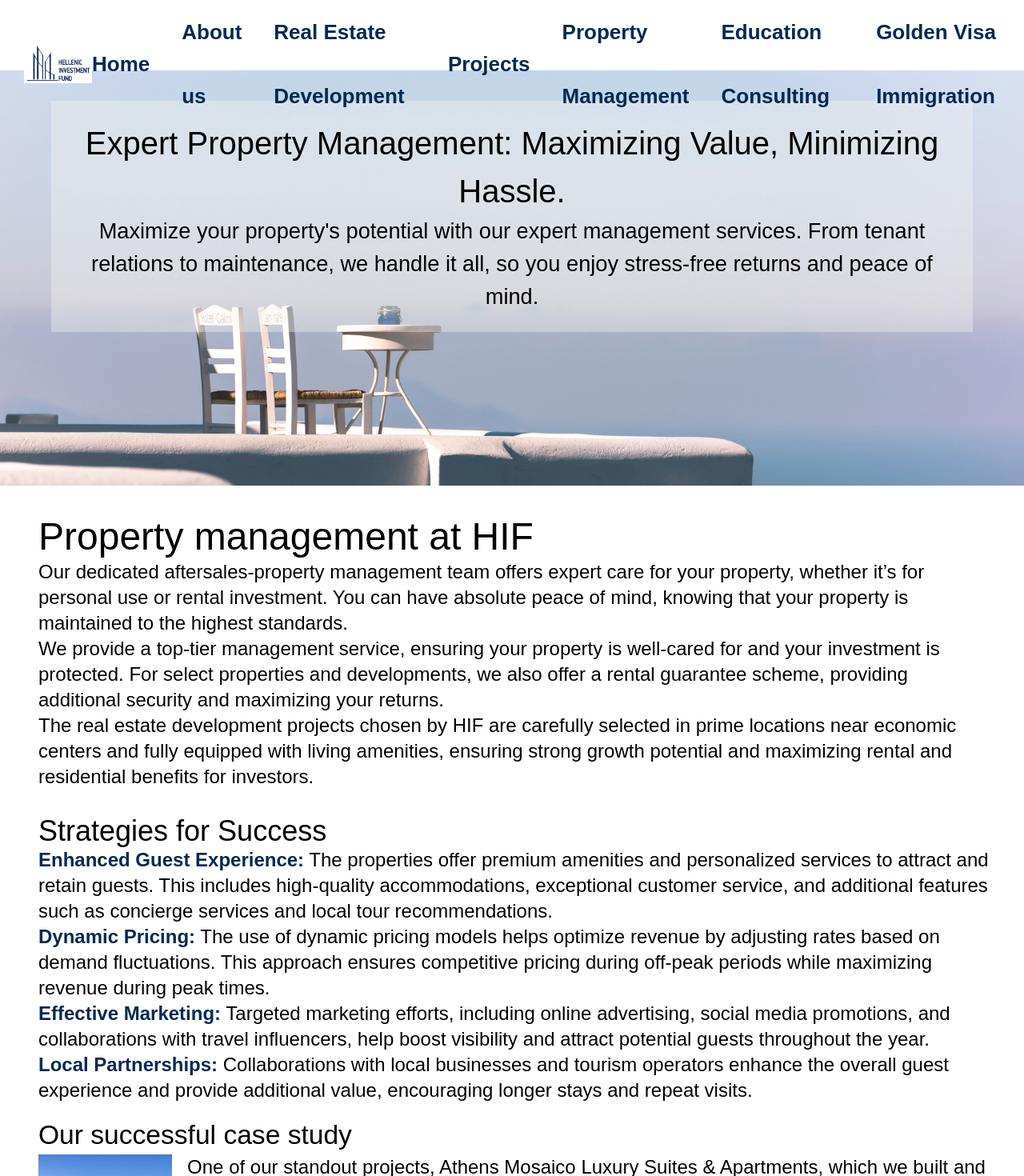
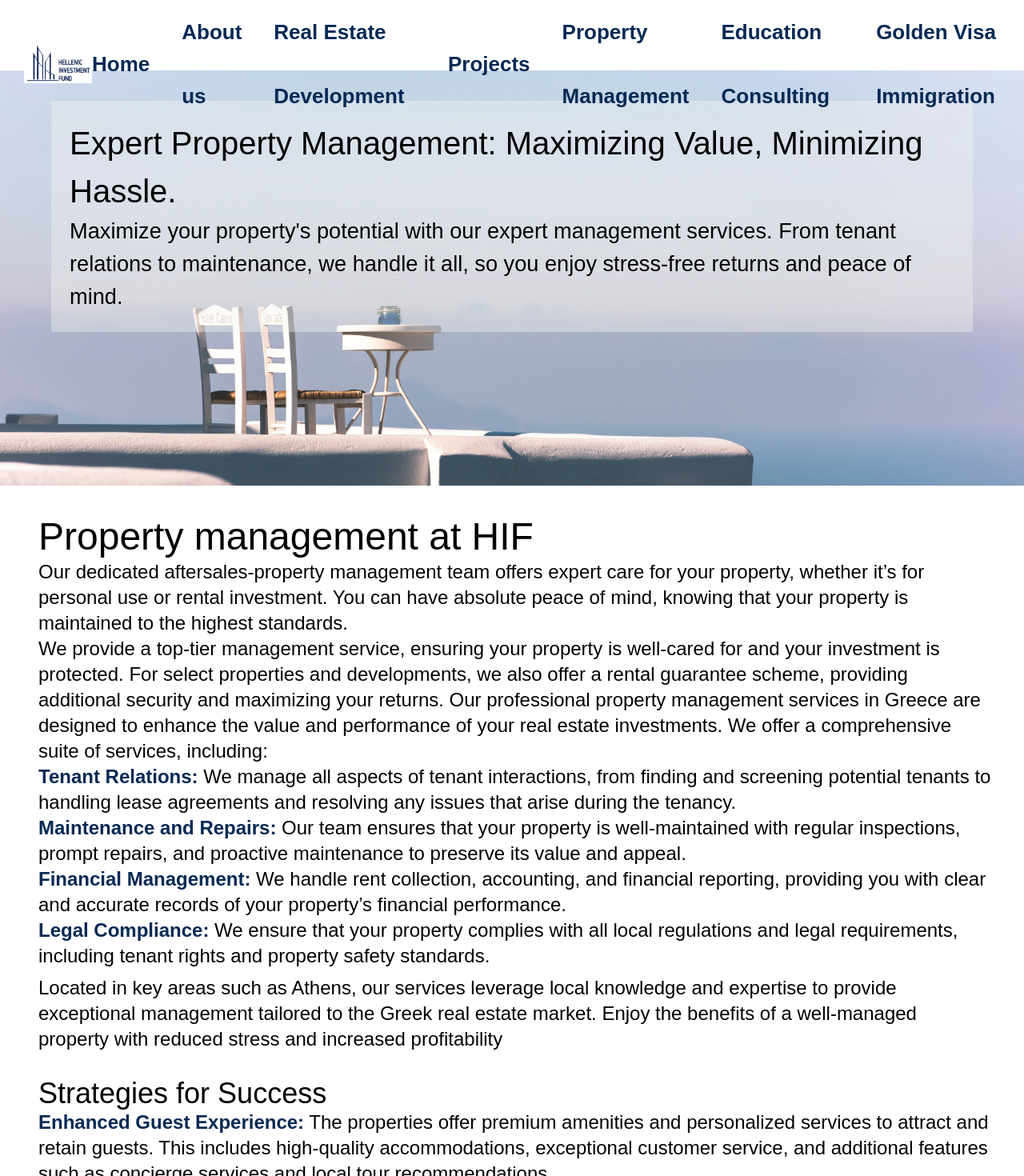
Before and after one commit to dustin1709/HIF-PROJECT, a React (Create React App) app: page /propertymanagement in a window 1280 px wide. Shown: the top 1470 px of the page at 80% size. Built offline with nearby package versions, Linux system fonts and the light colour scheme; a web font is replaced by a local one.

Commit message:
edit property management page

```diff
--- a/src/App.css
+++ b/src/App.css
@@ -76,6 +76,7 @@ html {
 }
 
 .sbox {
+  margin-top: 1%;
   padding: 10px;
   margin-right: 5px;
   border: 2px solid black;
--- a/src/pages/PropertyManagement.js
+++ b/src/pages/PropertyManagement.js
@@ -38,7 +38,7 @@ function PropertyManagement() {
             backgroundRepeat: 'no-repeat',
             paddingLeft: '5%', paddingRight: '5%', paddingTop: '3%', paddingBottom: '15%',
         }}>
-            <div className="intro-div" style={{
+            <div style={{
                     backgroundColor: 'rgb(245, 243, 242, 38%)',
                     padding: '2%'
                 }}>
@@ -59,10 +59,16 @@ function PropertyManagement() {
             </p>
             <p>
             We provide a top-tier management service, ensuring your property is well-cared for and your investment is protected.
-            For select properties and developments, we also offer a rental guarantee scheme, providing additional security and maximizing your returns.
+            For select properties and developments, we also offer a rental guarantee scheme, providing additional security and maximizing your returns. Our professional property management services in Greece are designed to enhance the value and performance of your real estate investments. We offer a comprehensive suite of services, including:
             </p>
-            <p>
-            The real estate development projects chosen by HIF are carefully selected in prime locations near economic centers and fully equipped with living amenities, ensuring strong growth potential and maximizing rental and residential benefits for investors.
+            <ul>
+                <li><span style={{color: "#042954", fontWeight: "bold"}}>Tenant Relations:</span> We manage all aspects of tenant interactions, from finding and screening potential tenants to handling lease agreements and resolving any issues that arise during the tenancy.</li>
+                <li><span style={{color: "#042954", fontWeight: "bold"}}>Maintenance and Repairs:</span> Our team ensures that your property is well-maintained with regular inspections, prompt repairs, and proactive maintenance to preserve its value and appeal.</li>
+                <li><span style={{color: "#042954", fontWeight: "bold"}}>Financial Management:</span> We handle rent collection, accounting, and financial reporting, providing you with clear and accurate records of your property’s financial performance.</li>
+                <li><span style={{color: "#042954", fontWeight: "bold"}}>Legal Compliance:</span> We ensure that your property complies with all local regulations and legal requirements, including tenant rights and property safety standards.</li>
+            </ul>
+            <p className='mt-2'>
+            Located in key areas such as Athens, our services leverage local knowledge and expertise to provide exceptional management tailored to the Greek real estate market. Enjoy the benefits of a well-managed property with reduced stress and increased profitability
             </p>
             <br/>
             <h1 className="text-4xl">Strategies for Success</h1>
@@ -113,7 +119,7 @@ function PropertyManagement() {
             <p>
                 Hotel projects offering short-term rental services have demonstrated impressive performance metrics, with occupancy rates surpassing 90% during peak seasons and remaining above 65% during off-peak periods. Through a combination of excellent guest services, strategic pricing, and effective marketing, these projects successfully capitalize on market demand and ensure consistent revenue streams throughout the year.
             </p>
-            <h1 style={{fontSize: '135%', paddingTop: '2%'}}>Others notable projects</h1>
+            <h1 style={{fontSize: '145%', paddingTop: '2%'}}>Notable rental projects</h1>
             <div className='md:flex flex-row'>
                 <div className='sbox'>
                     <h1 style={{fontSize: '125%', paddingTop: '2%'}}>Notora Elegent</h1>
@@ -150,7 +156,7 @@ function PropertyManagement() {
                 </div>
             </div>
         </div>
-
+        <br />
         </>
     )
 }
```
